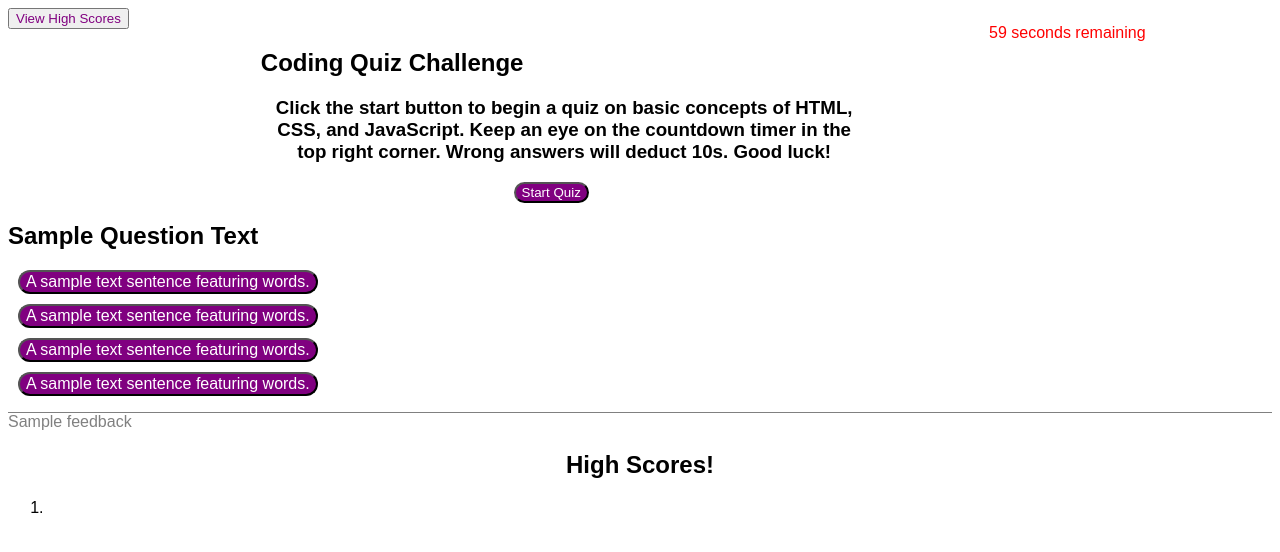
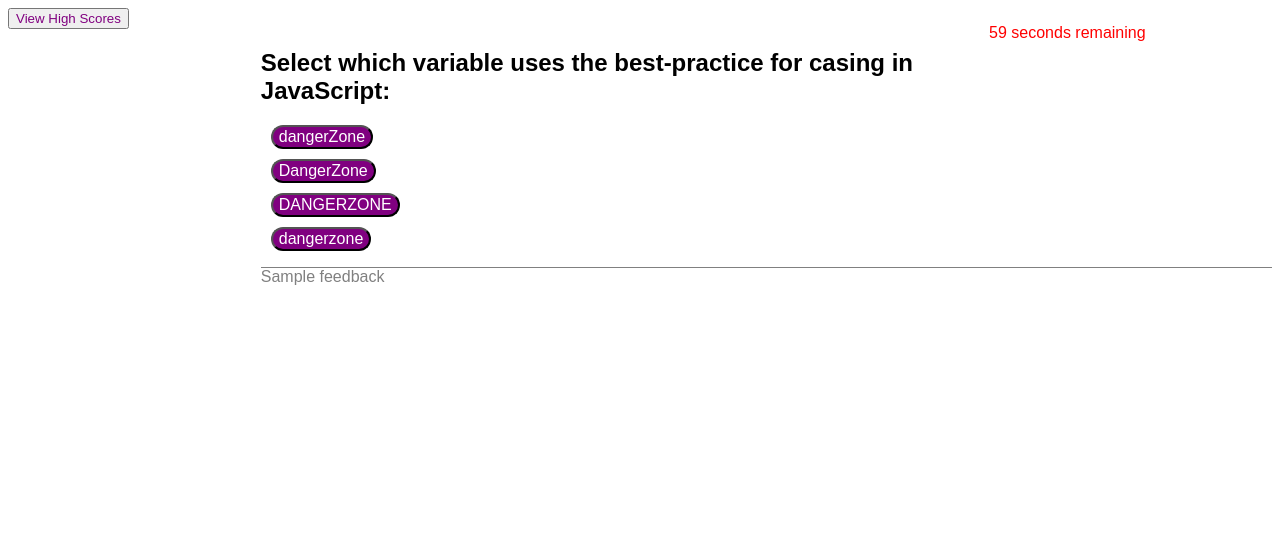
Before and after one commit to jyc5331/quiz, a plain HTML site: page index.html in a window 1280 px wide. Both pictures are taken after a click on the button "Start Quiz". Drawn offline with Linux system fonts and the light colour scheme.

Commit message:
quiz populates via JS on click

```diff
--- a/assets/script.js
+++ b/assets/script.js
@@ -1,22 +1,26 @@
 // global variables and document elements
-var timerEl = document.getElementById('timer');
-var startBtn = document.getElementById('theStartButton');
-var quizContainer = document.getElementById('quizContainer');
-var highScoreText = document.getElementById('highScoreText');
-var questionSlide = document.getElementById('questionSlide');
-var highScoreSlide = document.getElementById('highScoreSlide');
+var timerEl = document.getElementById("timer");
+var startBtn = document.getElementById("theStartButton");
+var quizContainer = document.getElementById("quizContainer");
+var highScoreText = document.getElementById("highScoreText");
+var questionSlide = document.getElementById("questionSlide");
+var highScoreSlide = document.getElementById("highScoreSlide");
 var highScores = [];
+var timeLeft = 60;
+var timeInterval;
+var counter = 0;
 
-const questions = [
+var questions = [
   {
-      question: "Select which variable uses the best-practice for casing in JavaScript:",
+    question:
+      "Select which variable uses the best-practice for casing in JavaScript:",
     answers: {
       a: "dangerZone",
       b: "DangerZone",
       c: "DANGERZONE",
-        d: "dangerzone"
+      d: "dangerzone",
     },
-      correctAnswer: "a"
+    correctAnswer: "dangerZone",
   },
   {
     question: "What does DOM stand for in JavaScript?",
@@ -24,70 +28,73 @@ const questions = [
       a: "Document Object Map",
       b: "Document Obliterate Malfeasance",
       c: "Document Object Noodle",
-        d: "Document Object Model"
+      d: "Document Object Model",
     },
-      correctAnswer: "d"
+    correctAnswer: "Document Object Model",
   },
   {
-      question: "Which of the following is considered best practice for incorporating CSS into your HTML",
+    question:
+      "Which of the following is considered best practice for incorporating CSS into your HTML",
     answers: {
       a: "Incorporating inline in HTML",
       b: "Linking to an external style sheet",
       c: "The ancient, time honored ritual of augury",
-        d: "There is no current best practice"
+      d: "There is no current best practice",
     },
-      correctAnswer: "b"
-    }
+    correctAnswer: "Linking to an external style sheet",
+  },
 ];
 
 // timer, starts at 60, displays in 'timer' element, is affected by quizBegin function
 function countdown() {
-    var timeLeft = 60;
-
-var timeInterval = setInterval(function() {
+  timeInterval = setInterval(function () {
     if (timeLeft > 1) {
-      timerEl.textContent = timeLeft + ' seconds remaining';
+      timerEl.textContent = timeLeft + " seconds remaining";
       timeLeft--;
     } else if (timeLeft === 1) {
-      timerEl.textContent = timeLeft + ' second remaining';
+      timerEl.textContent = timeLeft + " second remaining";
       timeLeft--;
     } else {
-      timerEl.textContent = '';
+      timerEl.textContent = "";
       clearInterval(timeInterval);
       // instead of display message, have the quiz end and display the high score screen
       displayMessage();
     }
   }, 1000);
-  return timeLeft;
 }
 
-// HELP Nate notes: a function that chooses a question by taking the count of your questionSlide variable
-// HELP Nate notes: how can I wait to receive an answer before continuing in for loop -or- maintain a global variable that counts what questionSlide you're on, this will only increment when an answer is received
-function quizBegin() {
-// HELP hiding the quizContainer.style.display = "none"
-
-// loop through the questions with: for(var i=0; i <questions.length; i++){
-// var response = HELP something to indicate that the question has been answered; make an onClick event?
-// if (response == questions[i]. correctAnswer){
-    //writing feedback: document.getElementById("feedback").innerHTML =Correct or Wrong!
-// else { display Wrong! text and subtract 10 from timeLeft}
-
-//} end of if statement
-//} end of loop
-// set timeLeft to window.localStorage.setItem("score", JSON.stringify(highScore))
+function showQuestion(index) {
+  function answerClickHandler() {
+    console.log(this.textContent);
+    counter += 1;
+    showQuestion(counter);
+    // if/else goes here
+  }
+  document.querySelector("#quizContainer").innerHTML = `
+  <h2 id="question"> ${questions[index].question} </h2>
+  <button class="theButton" id="a">${questions[index].answers.a}</button>
+  <button class="theButton" id="b">${questions[index].answers.b}</button>
+  <button class="theButton" id="c">${questions[index].answers.c}</button>
+  <button class="theButton" id="d">${questions[index].answers.d}</button>
+  <p id="feedback">Sample feedback</p>
+  `;
+  document.querySelector("#a").addEventListener("click", answerClickHandler);
+  document.querySelector("#b").addEventListener("click", answerClickHandler);
+  document.querySelector("#c").addEventListener("click", answerClickHandler);
+  document.querySelector("#d").addEventListener("click", answerClickHandler);
 } //end of quizBegin function
 
 // calls
 //highScoreText.onClick (displayHighScores);
-startBtn.addEventListener("click", function (e){
+startBtn.addEventListener("click", function (e) {
   countdown();
-quizBegin();
-})
+  showQuestion(counter);
+});
 
 // get high score from localStorage, append the values to individual <li> within highScoreSlide
 // have the active page disappear and highScoreSlide display when the user clicks "highScoreText"
 function displayHighScores() {
-    alert ('hello');
+  alert("hello");
   // var highScores = JSON.parse(localStorage.getItem("score"));
   // append scores to highScoreList
 }
--- a/assets/style.css
+++ b/assets/style.css
@@ -15,17 +15,17 @@ body {
   margin-right: 10%;
 }
 
-.quizContainer {
+#quizContainer {
   margin-left: 20%;
 }
 
 /* QUIZ CONTAINER STYLINGS */
-#explanationText{
+#explanationText {
   width: 60%;
   text-align: center;
 }
 
-#feedback{
+#feedback {
   color: gray;
   border-top-style: solid;
   border-width: 1px;
@@ -38,7 +38,6 @@ body {
   background: purple;
   border-radius: 30px;
   color: white;
-
 }
 #theStartButton:hover {
   background: pink;
@@ -51,7 +50,6 @@ body {
   border-radius: 30px;
   color: white;
   font-size: 100%;
-
 }
 .theButton:hover {
   background: pink;
--- a/index.html
+++ b/index.html
@@ -8,29 +8,24 @@
   </head>
   <body>
     <header>
-      <button id = "highScoreText"> View High Scores </button>
-      <p id="timer"> </p>
+      <button id="highScoreText">View High Scores</button>
+      <p id="timer"></p>
     </header>
-    <div class="quizContainer">
+    <div id="quizContainer">
       <div id="quiz"></div>
       <h2>Coding Quiz Challenge</h2>
-      <h3 id="explanationText"> Click the start button to begin a quiz on basic concepts of HTML, CSS, and JavaScript. Keep an eye on the countdown timer in the top right corner. Wrong answers will deduct 10s. Good luck! </h3>
+      <h3 id="explanationText">
+        Click the start button to begin a quiz on basic concepts of HTML, CSS,
+        and JavaScript. Keep an eye on the countdown timer in the top right
+        corner. Wrong answers will deduct 10s. Good luck!
+      </h3>
       <button id="theStartButton">Start Quiz</button>
-    </div>
-    <!--make a container id='questionSlide' that is initally hidden with empty values that the questions array can loop through.-->
-    <div class="questionSlide">
-        <h2 id="question">Sample Question Text</h2> <!--give this an ID to make it easier to populate with your question loop-->
-        <button class="theButton" id="a"> A sample text sentence featuring words. </button>
-        <button class="theButton" id="b"> A sample text sentence featuring words. </button>
-        <button class="theButton" id="c"> A sample text sentence featuring words. </button>
-        <button class="theButton" id="d"> A sample text sentence featuring words. </button>
-        <p id = "feedback"> Sample feedback</p>
-    </div>
-    <div class="highScoreSlide">
+      <div class="highScoreSlide">
         <h2>High Scores!</h2>
-        <ol id=highScoreList>
-            <li> </li>
+        <ol id="highScoreList">
+          <li></li>
         </ol>
+      </div>
     </div>
     <script src="assets/script.js"></script>
   </body>
```
Lines whose indentation alone changed are shown as unchanged.
